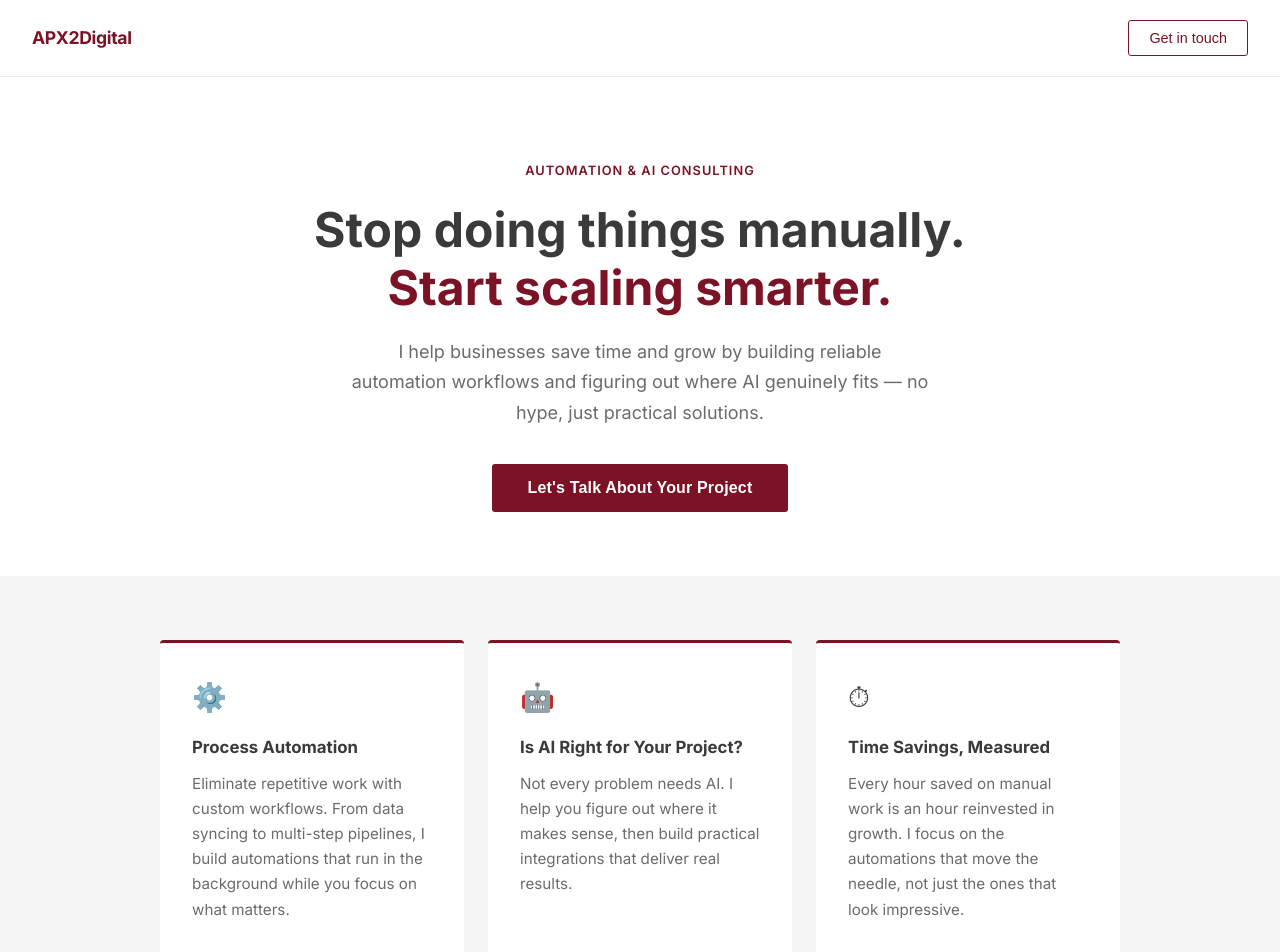
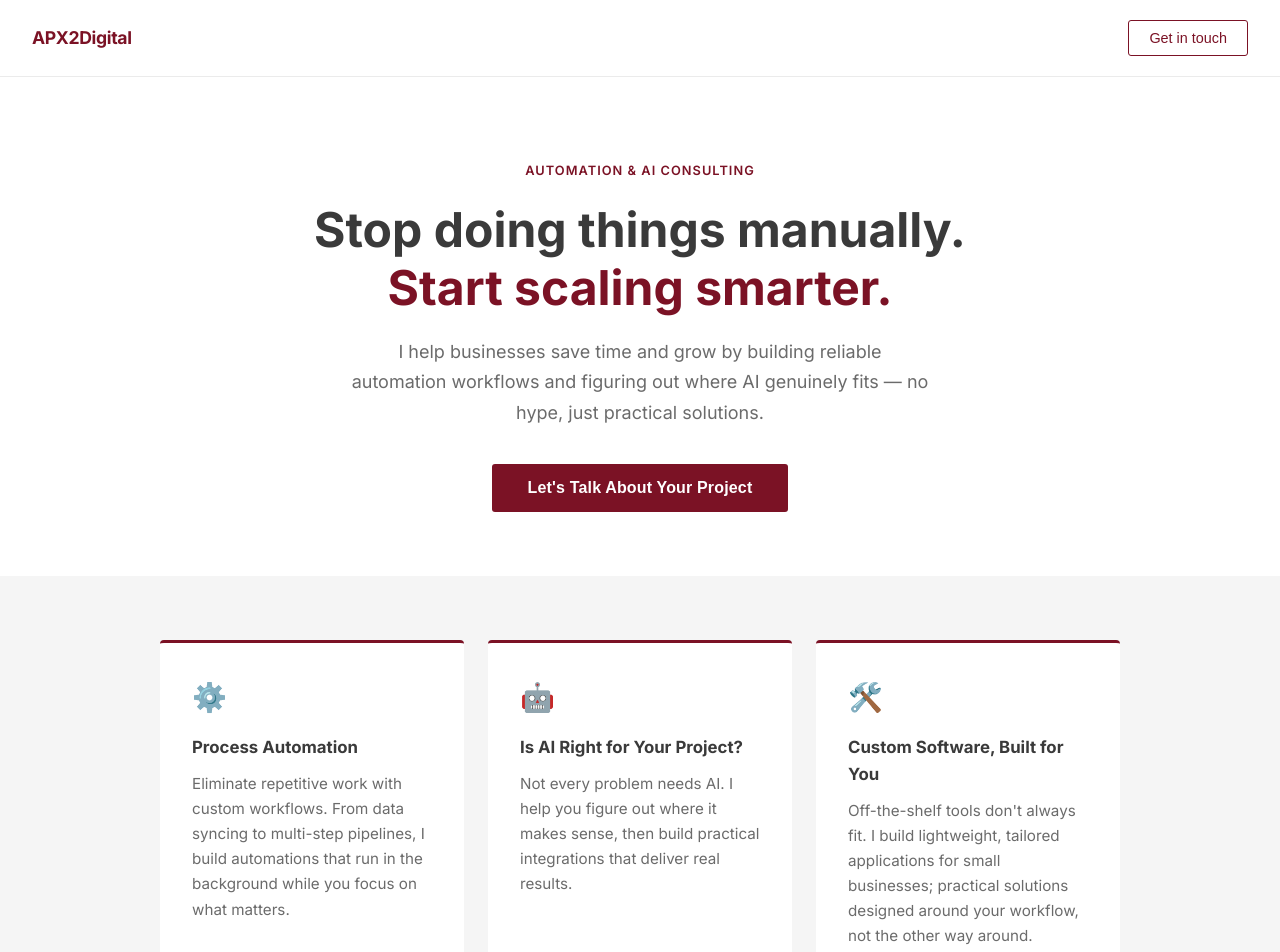
Before and after one commit to AaronHPerras/apx2digital, a React (Vite) app: page / in a window 1280 px wide. Shown: the top 952 px of the page. Built offline with nearby package versions, Linux system fonts and the light colour scheme.

Commit message:
fix: Replace 'Time Savings, Measured' section with 'Custom Software, Built for You' in LandingPage

```diff
--- a/src/components/LandingPage.tsx
+++ b/src/components/LandingPage.tsx
@@ -18,9 +18,9 @@ const values = [
     body: "Not every problem needs AI. I help you figure out where it makes sense, then build practical integrations that deliver real results.",
   },
   {
-    icon: '⏱',
-    title: 'Time Savings, Measured',
-    body: 'Every hour saved on manual work is an hour reinvested in growth. I focus on the automations that move the needle, not just the ones that look impressive.',
+    icon: '🛠️',
+    title: 'Custom Software, Built for You',
+    body: "Off-the-shelf tools don't always fit. I build lightweight, tailored applications for small businesses; practical solutions designed around your workflow, not the other way around.",
   },
 ]
 
```
